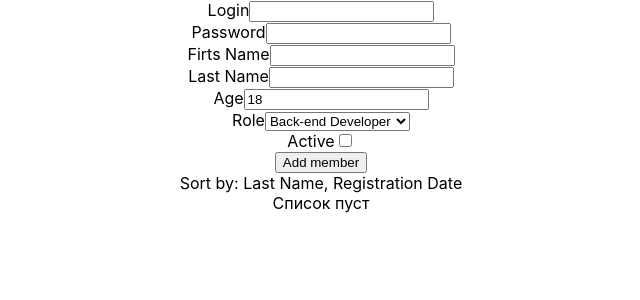
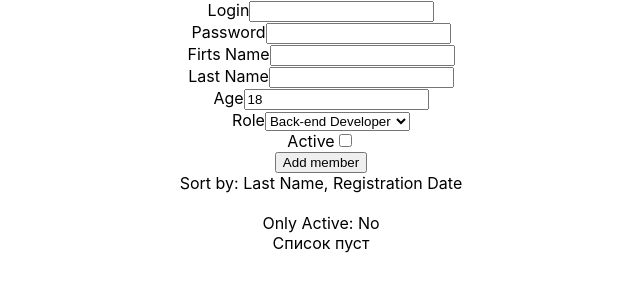
Before and after one commit to HerbertLiskin/hooks-and-typescript-test, a React (Create React App) app: page / in a window 1280 px wide. Shown: the top 300 px of the page, without its empty margins (319-959 px from the left). Built offline with nearby package versions, Linux system fonts and the light colour scheme.

Commit message:
add filter onActive

```diff
--- a/src/components/AppRoot/AppRoot.tsx
+++ b/src/components/AppRoot/AppRoot.tsx
@@ -13,6 +13,7 @@ const AppRoot: React.FC = () => {
   const [teamList, setTeamMember] = useState(defaultTeamList)
   const [alphabetOrder, setAlphabetOrder] = useState(true)
   const [sortValue, setSortValue] = useState('lastName')
+  const [onlyActive, setOnlyActive] = useState(false)
 
   useEffect(() => {
     const storageTeamList = localStorage.getItem('teamList')
@@ -89,6 +90,10 @@ const AppRoot: React.FC = () => {
     localStorage.setItem('teamList', JSON.stringify(teamList));
   }
 
+  const toggleActive = () => {
+    setOnlyActive(!onlyActive)
+  }
+
   return (
     <div className="App">
       <AddMemberForm addTeamMember={addTeamMember} />
@@ -107,9 +112,17 @@ const AppRoot: React.FC = () => {
         >
           Registration Date
         </span>
+        <br />
+        <br />
+        <span
+          onClick={toggleActive}
+        >
+          Only Active: {onlyActive ? 'Yes' : 'No'}
+        </span>
       </div>
       <TeamList
         teamList={teamList}
+        onlyActive={onlyActive}
         removeTeamMember={removeTeamMember}
       />
     </div>
--- a/src/components/TeamList/TeamList.tsx
+++ b/src/components/TeamList/TeamList.tsx
@@ -4,8 +4,9 @@ import { TeamMemberModel } from '../../types'
 import './TeamList.css'
 
 interface Props {
-  removeTeamMember: (id: string | undefined) => void
-  teamList: TeamMemberModel[]
+  removeTeamMember: (id: string | undefined) => void,
+  teamList: TeamMemberModel[],
+  onlyActive: boolean
 }
 
 const TeamList: React.FC<Props> = (props) => {
@@ -20,6 +21,9 @@ const TeamList: React.FC<Props> = (props) => {
     <div>
       {
         props.teamList.map((member: TeamMemberModel) => {
+          if (props.onlyActive && !member.isActive)
+            return null
+
           return (
             <div className="teamMember" key={member.id}>
               <div className="fullName">
```
